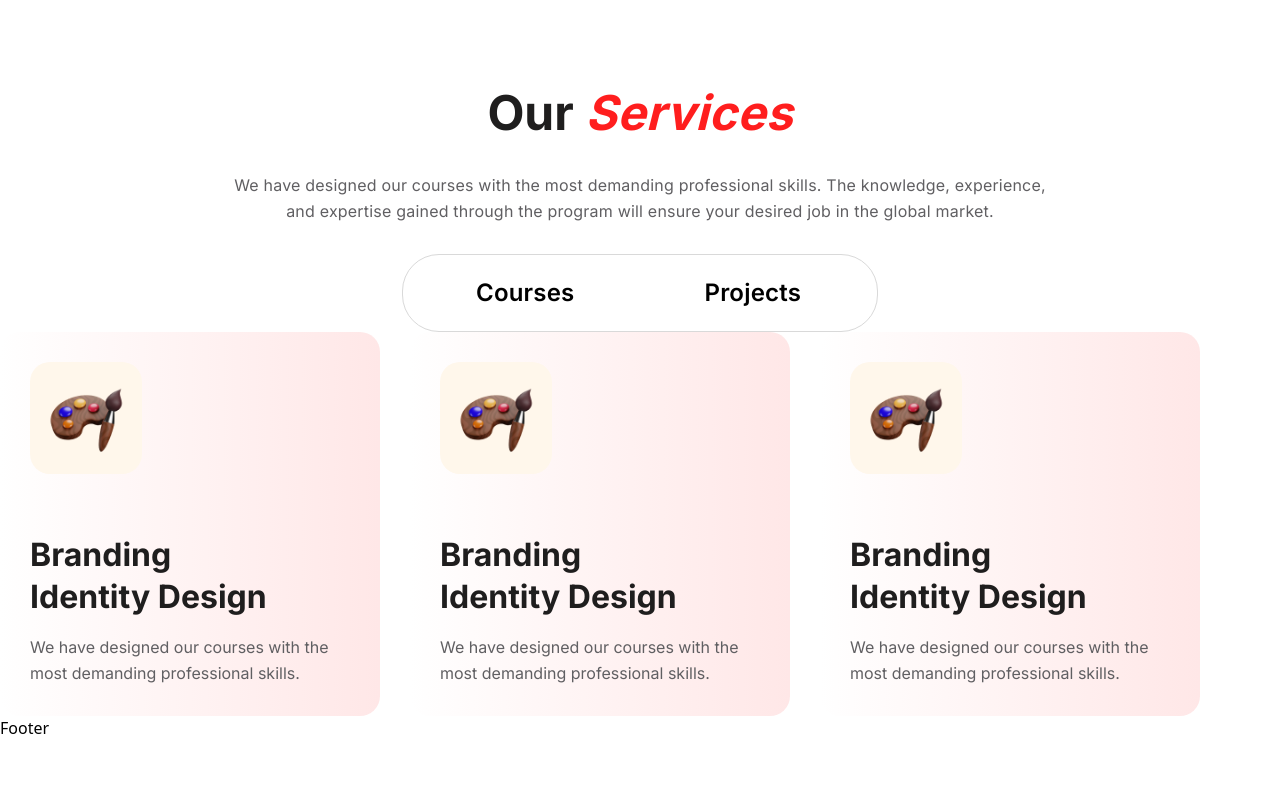
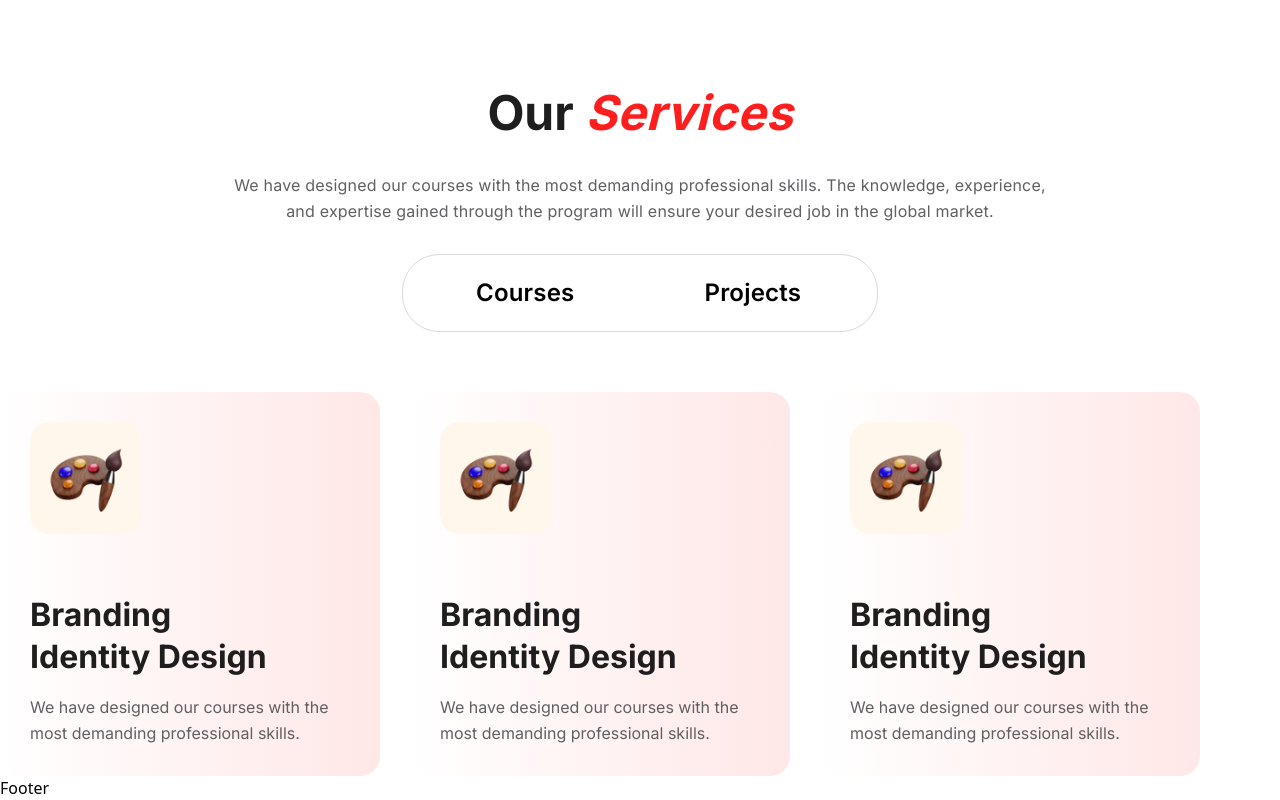
Before and after one commit to shoumen-shomu/creative-it-canada, a Next.js app: page / in a window 1280 px wide. Shown: the part 2098-2898 px from the top of the page. Before the commit the page ends 2838 px from the top, so only its background shows below. Built offline with nearby package versions, Linux system fonts and the light colour scheme; a web font is replaced by a local one.

Commit message:
mergin bottom added

```diff
--- a/src/app/components/layouts/home/Service.jsx
+++ b/src/app/components/layouts/home/Service.jsx
@@ -34,7 +34,7 @@ const Service = () => {
                 </p>
               </div>
             </div>
-            <div className="flex gap-7.5">
+            <div className="flex gap-7.5 mt-15">
               <div className="p-7.5 bg-linear-to-r from-[#FFFFFF] to-[#FFE7E7] rounded-[20px]">
                 <div className="p-4 rounded-[20px] bg-[#FFF7EB] w-28">
                   <Image
```
